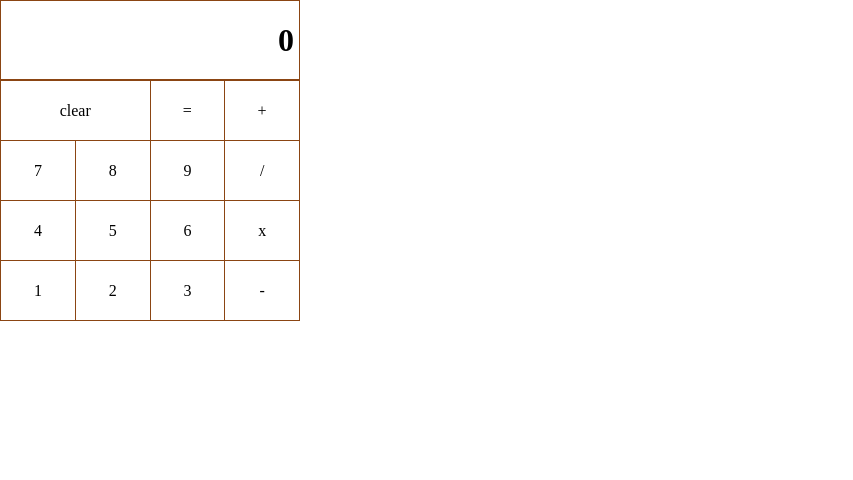
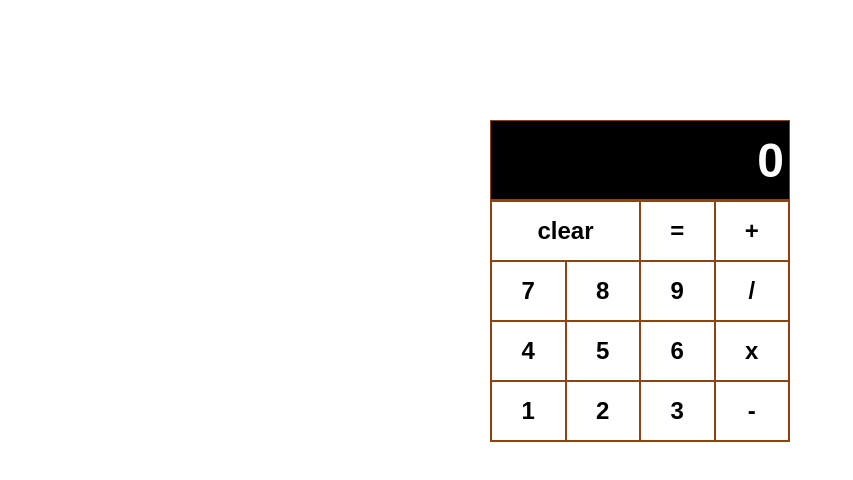
Before and after one commit to Idan-Garay/Calculator, a React (Create React App) app: page / in a window 1280 px wide. Shown: the top 480 px of the page, without its empty margins (0-853 px from the left). Built offline with nearby package versions, Linux system fonts and the light colour scheme.

Commit message:
center, broad

```diff
--- a/src/App.css
+++ b/src/App.css
@@ -5,6 +5,9 @@
 body {
   margin: 0;
   padding: 0;
+  font-family: Arial, Helvetica, sans-serif;
+  font-weight: bold;
+  font-size: 24px;
 }
 
 .screen {
@@ -13,9 +16,18 @@ body {
   border: 1px solid saddlebrown;
   text-align: right;
   padding-right: 5px;
+  padding-top: .5em;
+  background-color: black;
+  color: white;
+}
+
+h1 {
+  padding: 0;
+  margin: 0;
 }
 
 table {
+  margin: 0 auto;
   width: 100%;
   text-align: center;
   border: 1px solid blueviolet;
@@ -25,9 +37,11 @@ table {
 td {
   height: 60px;
   width: 60px;
-  border: 1px solid saddlebrown;
+  border: 2px solid saddlebrown;
 }
 
 .content {
   width: 300px;
+  margin: 0 auto;
+  padding-top: 5em;
 }
```
